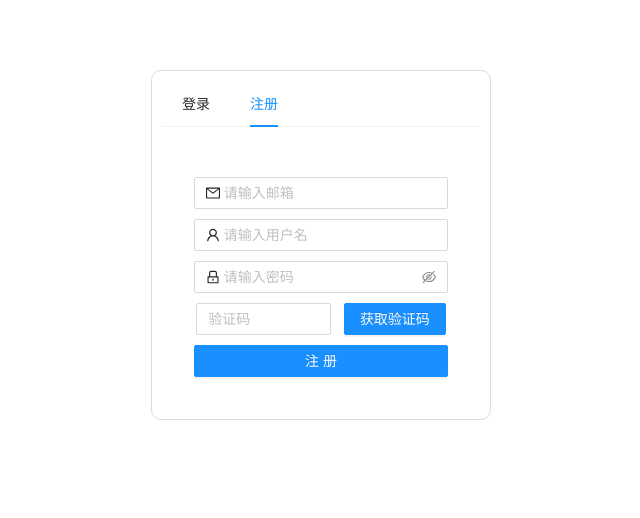
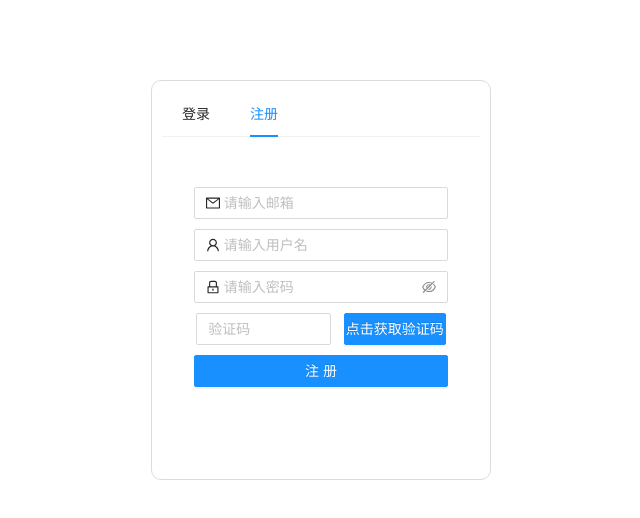
Before and after one commit to 1578536879/bookkeeping-web, a React (Create React App) app: page / in a window 1280 px wide. Both pictures are taken after a click on the item "注册". Shown: the top 518 px of the page, without its empty margins (319-959 px from the left). Built offline with nearby package versions, Linux system fonts and the light colour scheme.

Commit message:
注册登录接口

```diff
--- a/package.json
+++ b/package.json
@@ -8,7 +8,12 @@
     "@testing-library/react": "^9.3.2",
     "@testing-library/user-event": "^7.1.2",
     "antd": "^4.1.1",
+    "axios": "^0.19.2",
+    "babel-preset-env": "^1.7.0",
+    "js-base64": "^2.6.2",
+    "js-md5": "^0.7.3",
     "moment": "^2.24.0",
+    "qs": "^6.9.4",
     "react": "^16.13.1",
     "react-dom": "^16.13.1",
     "react-scripts": "3.4.1"
--- /dev/null
+++ b/src/common/enviornment.js
@@ -0,0 +1,4 @@
+module.exports =  {
+    hostname: '127.0.0.1',
+    port: '80'
+}
--- a/src/component/login/login.jsx
+++ b/src/component/login/login.jsx
@@ -3,6 +3,10 @@ import {Input, Button, Form} from 'antd'
 import {LockOutlined, MailOutlined} from '@ant-design/icons'
 import {withRouter} from 'react-router-dom'
 import './login.css'
+import Axios from 'axios'
+import qs from 'qs'
+import enviornment from '../../common/enviornment'
+import md5 from 'js-md5'
 
 class Login extends Component{
     constructor(props){
@@ -11,45 +15,58 @@ class Login extends Component{
             email: '',
             password: ''
         }
-        this.emailChange = this.emailChange.bind(this)
-        this.passwordChange = this.passwordChange.bind(this)
         this.login = this.login.bind(this)
     }
 
-    emailChange = (e) =>{
-        this.setState({
-            email: e.target.value
-        })
-    }
-
-    passwordChange = (e) =>{
-        this.setState({
-            password: e.target.value
-        })
-    }
 
     login(){
-        console.log(this.props)
-        this.props.history.push({
-            pathname: '/home',
-            query: {
-                data: '123124'
+        let that = this
+        let password = that.refs.password.props.value || that.refs.password.state.value
+        let pos = Math.floor(Math.random()*password.length)
+        password = password.substr(0, pos) + md5('BookKeeping') + password.substr(pos, password.length - pos)
+        password = btoa(password)
+        this.setState({
+            email: that.refs.email.props.value || that.refs.email.state.value,
+            password: password
+        })
+        Axios({
+            method: 'post',
+            url: `http://${enviornment.hostname}:${enviornment.port}/login`,
+            data: qs.stringify({
+                email: that.state.email,
+                password: that.state.password,
+                pos: pos
+            }),
+            headers: {
+                'content-type': 'application/x-www-form-urlencoded',
+            },
+        }).then(res => {
+            console.log(res)
+            localStorage.setItem("token", res.data.data.token)
+            if(res.data.code === 200){
+                this.props.history.push({
+                    pathname: '/test',
+                })
             }
+
+        }).catch(err=>{
+            console.log(err)
         })
+
     }
 
     render(){
         return (
-            <Form className='login' style={{margin: 'auto'}} onClick={this.login}>
+            <Form className='login' style={{margin: 'auto'}} onFinish={this.login}>
                 <Form.Item name='email' rules={[{
                     required: true,
                     pattern: /^[A-Za-z0-9\u4e00-\u9fa5]+@[a-zA-Z0-9_-]+(\.[a-zA-Z0-9_-]+)+$/,
                     message: '邮箱格式错误'
                 }]}>
-                    <Input prefix={<MailOutlined />} placeholder='请输入邮箱' value={this.state.email}></Input>
+                    <Input prefix={<MailOutlined />} placeholder='请输入邮箱' value={this.state.email}  ref="email"></Input>
                 </Form.Item>
                 <Form.Item name="password">
-                    <Input.Password prefix={<LockOutlined/>}  type="password" placeholder="请输入密码" value={this.state.password} />
+                    <Input.Password prefix={<LockOutlined/>}  type="password" placeholder="请输入密码" value={this.state.password}  ref="password"/>
                 </Form.Item>
                 <Form.Item  className='forget'>
                     <span className="login-form-forgot">忘记密码</span>
--- a/src/component/register/register.css
+++ b/src/component/register/register.css
@@ -7,4 +7,5 @@
 .codeBnt{
     overflow: hidden;
     width: 40%;
+    padding: 0;
 }
--- a/src/component/register/register.jsx
+++ b/src/component/register/register.jsx
@@ -1,17 +1,24 @@
 import React, { Component } from "react";
-import {Input, Button, Form} from 'antd'
+import {Input, Button, Form, message} from 'antd'
 import {LockOutlined, MailOutlined, UserOutlined } from '@ant-design/icons'
 import './register.css'
+import Axios from 'axios'
+import qs from 'qs'
+import enviorment from '../../common/enviornment'
+import md5 from 'js-md5'
 
 export default class Register extends Component{
     constructor(props){
         super(props)
+        this.register = this.register.bind(this)
+        this.getCode = this.getCode.bind(this)
         this.state = {
             email: '',
             password: '',
             code: '',
             username: '',
-            codeBnt: 'primary',
+            codeDisabled: false,
+            codeMsg: '点击获取验证码',
             codeStyle: {
                 width: '55%',
                 marginRight: '4%',
@@ -20,50 +27,113 @@ export default class Register extends Component{
         }
     }
 
-    emailChange = (e) => {
+    getCode = (e) =>{
+        console.log(enviorment)
+        let email = this.refs.email.props.value || this.refs.email.state.value
+        if(!email){
+            message.error('请输入您的邮箱地址!')
+            return
+        }
         this.setState({
-            email: e.target.value
+            email: email
         })
-    }
-
-    passwordChange = (e) => {
+        let that = this
+        let second = 60
+        let interval = setInterval(function(){
+            second--
+            that.setState({
+                codeMsg: second + "s后重新获取"
+            })
+        }, 1000)
+        setTimeout(function(){
+            clearInterval(interval)
+            that.setState({
+                codeDisabled: false,
+                codeMsg: '点击获取验证码'
+            })
+        }, 1000 * 60)
         this.setState({
-            password: e.target.value
+            codeDisabled: true,
+            codeMsg: second + "s后重新获取"
         })
-    }
-
-    codeChange = (e) =>{
-        this.setState({
-            code: e.target.value
+        Axios({
+            method: 'post',
+            url: `http://${enviorment.hostname}:${enviorment.port}/getRegisterCode`,
+            data: qs.stringify({
+                email: email
+            }),
+            headers: {
+                'content-type': 'application/x-www-form-urlencoded',
+            },
+        }).then(res=>{
+            console.log(res)
+            if(res.data.code === 200){
+                message.success('验证码发送成功，请到邮箱查看~')
+            }
         })
     }
 
     register(){
         console.log(this.state)
+        let password = this.refs.password.props.value || this.refs.password.state.value
+        let pos = Math.floor(Math.random()*password.length)
+        password = password.substr(0, pos) + md5('BookKeeping') + password.substr(pos, password.length - pos)
+        password = btoa(password)
+        this.setState({
+            password: password,
+            email: this.refs.email.props.value || this.refs.email.state.value,
+            username: this.refs.username.props.value || this.refs.username.state.value,
+            code: this.refs.code.props.value || this.refs.code.state.value
+        })
+        let that = this
+        Axios({
+            method: 'post',
+            url: `http://${enviorment.hostname}:${enviorment.port}/register`,
+            data: qs.stringify({
+                email: that.state.email,
+                password: that.state.password,
+                username: that.state.username,
+                code: that.state.code,
+                pos: pos
+            }),
+            headers: {
+                'content-type': 'application/x-www-form-urlencoded',
+            },
+        }).then(res=>{
+            console.log(res)
+        })
     }
 
     render(){
         return (
-            <Form className='register' style={{margin: 'auto'}} onClick={this.register} >
+            <Form className='register' style={{margin: 'auto'}} onFinish={this.register} >
                 <Form.Item name='email' rules={[{
                     required: true,
                     pattern: /^[A-Za-z0-9\u4e00-\u9fa5]+@[a-zA-Z0-9_-]+(\.[a-zA-Z0-9_-]+)+$/,
                     message: '邮箱格式错误'
                 }]} style={{marginBottom: '10px'}}>
-                    <Input prefix={<MailOutlined />} placeholder='请输入邮箱' value={this.state.email}></Input>
+                    <Input prefix={<MailOutlined />} placeholder='请输入邮箱' ref='email'></Input>
                 </Form.Item>
-                <Form.Item style={{marginBottom: '10px'}}>
-                    <Input prefix={<UserOutlined />}  type="password" placeholder="请输入用户名" value={this.state.username} />
+                <Form.Item style={{marginBottom: '10px'}} name='username' rules={[{
+                    required: true,
+                    pattern: /^[A-Za-z0-9_]{3,32}$/,
+                    message: '请输入包含大小写字母、数字和下划线,长度为3~32的用户名'
+                }]}>
+                    <Input prefix={<UserOutlined />} placeholder="请输入用户名" ref='username'/>
                 </Form.Item>
-                <Form.Item name="password" style={{marginBottom: '10px'}}>
-                    <Input.Password prefix={<LockOutlined/>}  type="password" placeholder="请输入密码" value={this.state.password} />
+                <Form.Item name="password" style={{marginBottom: '10px'}} rules={[{
+                    required: true,
+                    pattern: /((?=.*[0-9])(?=.*[A-Za-z]))|((?=.*[0-9])(?=.*[!~@#$%^&*_.]))|((?=.*[A-Za-z])(?=.*[!~@#$%^&*_.]))^[0-9A-Za-z!~@#$%^&*_.]{6,32}$/,
+                    message: '请输入长度为3~32的包含大小写字母、数字和特殊字符两种以上的密码'
+                }]}>
+                    <Input.Password prefix={<LockOutlined/>}  type="password" placeholder="请输入密码" ref='password'/>
                 </Form.Item>
 
-                <Form.Item style={{marginBottom: '10px'}}>
-                    <Input value={this.state.code} placeholder='验证码' style={{width: '53%', marginRight: '5%',}}></Input>
-                    <Button type="primary" className='codeBnt'>获取验证码</Button>
+                <Form.Item style={{marginBottom: '10px'}} name='code'>
+                    <Input placeholder='验证码' style={{width: '53%', marginRight: '5%'}} ref='code'></Input>
+                    <Button type="primary" className='codeBnt' disabled={this.state.codeDisabled} onClick={this.getCode} style={{padding: '0'}}>{this.state.codeMsg}</Button>
                 </Form.Item>
-                <Form.Item>
+                <Form.Item name='register'>
                     <Button type="primary" htmlType="submit" block>注册</Button>
                 </Form.Item>
             </Form>
--- a/src/pages/App/App.css
+++ b/src/pages/App/App.css
@@ -4,7 +4,7 @@
   margin: auto;
   max-width: 340px;
   transform: translateY(20%);
-  height: 350px;
+  height: 400px;
   border: 1px solid #DCDCDC;
   border-radius: 10px;
   padding: 10px;
```
